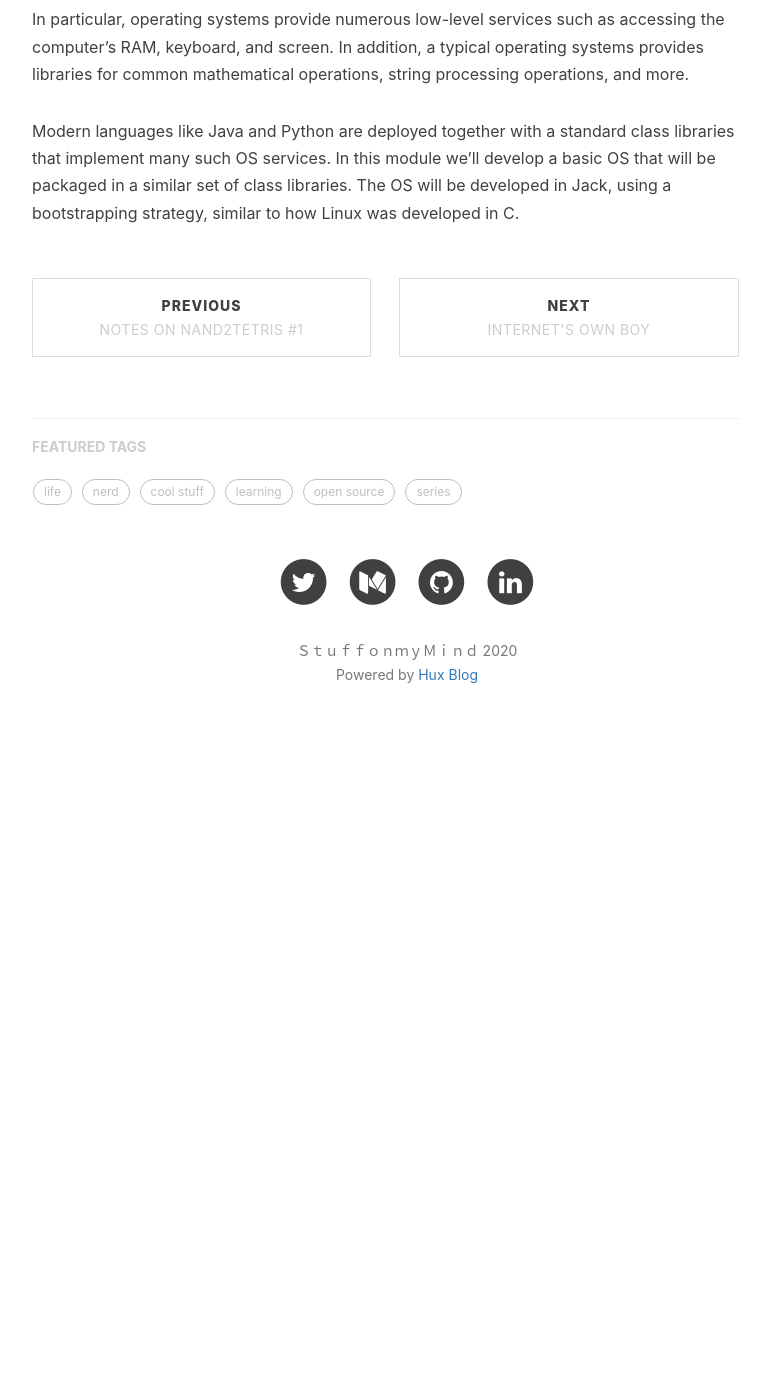
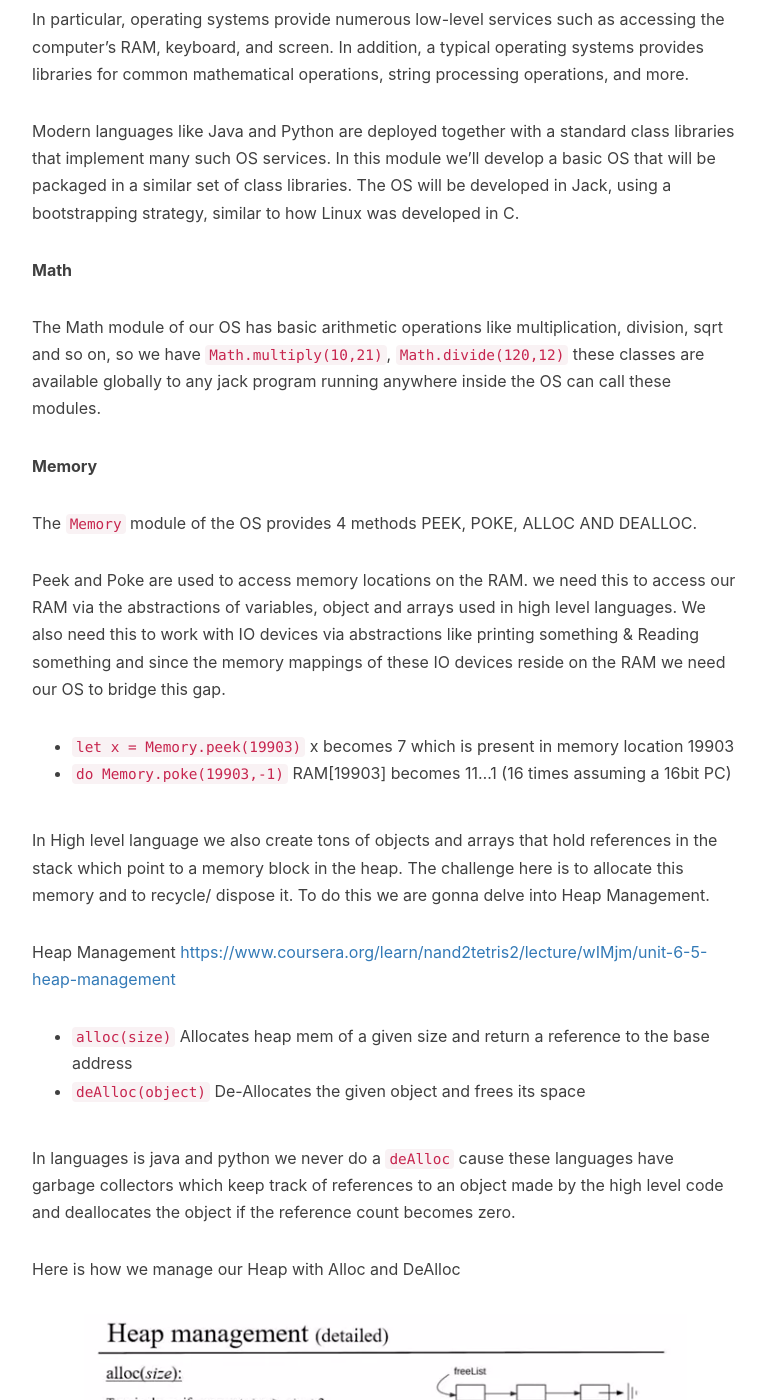
Before and after one commit to Sangarshanan/sangarshanan.github.io, a Jekyll site: the page built from _posts/2020-05-25-nand2tetris#2.md, in a window 1280 px wide and 1400 px high, scrolled down 25665 px. Shown: the whole window, without its empty margins (233-1003 px from the left). Built offline with Jekyll 4.4.1, drawn with Linux system fonts in a browser that asks for light colours; nearby versions of some CDN libraries; comment, search, counter and statistics services are not loaded; before the commit the page ends 26417 px from its top, so only the background shows below that; some of the changed text lies outside the part shown.

Commit message:
Add week5 first half

```diff
--- a/_posts/2020-05-25-nand2tetris#2.md
+++ b/_posts/2020-05-25-nand2tetris#2.md
@@ -670,3 +670,43 @@ An operating system is a collection of software services designed to close gaps
 In particular, operating systems provide numerous low-level services such as accessing the computer's RAM, keyboard, and screen. In addition, a typical operating systems provides libraries for common mathematical operations, string processing operations, and more.
 
 Modern languages like Java and Python are deployed together with a standard class libraries that implement many such OS services. In this module we'll develop a basic OS that will be packaged in a similar set of class libraries. The OS will be developed in Jack, using a bootstrapping strategy, similar to how Linux was developed in C.
+
+**Math**
+
+The Math module of our OS has basic arithmetic operations like multiplication, division, sqrt and so on, so we have `Math.multiply(10,21)`, `Math.divide(120,12)` these classes are available globally to any jack program running anywhere inside the OS can call these modules.
+
+**Memory**
+
+The `Memory` module of the OS provides 4 methods PEEK, POKE, ALLOC AND DEALLOC.
+
+Peek and Poke are used to access memory locations on the RAM. we need this to access our RAM via the abstractions of variables, object and arrays used in high level languages. We also need this to work with IO devices via abstractions like printing something & Reading something and since the memory mappings of these IO devices reside on the RAM we need our OS to bridge this gap.
+
+- `let x = Memory.peek(19903)` x becomes 7 which is present in memory location 19903
+- `do Memory.poke(19903,-1)` RAM[19903] becomes 11...1 (16 times assuming a 16bit PC)
+
+
+In High level language we also create tons of objects and arrays that hold references in the stack which point to a memory block in the heap. The challenge here is to allocate this memory and to recycle/ dispose it. To do this we are gonna delve into Heap Management.
+
+Heap Management <https://www.coursera.org/learn/nand2tetris2/lecture/wIMjm/unit-6-5-heap-management>
+
+- `alloc(size)` Allocates heap mem of a given size and return a reference to the base address
+- `deAlloc(object)` De-Allocates the given object and frees its space
+
+
+In languages is java and python we never do a `deAlloc` cause these languages have garbage collectors which keep track of references to an object made by the high level code and deallocates the object if the reference count becomes zero.
+
+Here is how we manage our Heap with Alloc and DeAlloc
+
+![Alloc](/img/in-post/nand2tetris-alloc.png)
+
+![DeAlloc](/img/in-post/nand2tetris-dealloc.png)
+
+
+- We split our heap memory into segments and use a linked list to keep track them
+- The linked list has a reference to the next segment, the Size of the segment and the actual free segment
+- When Allocating we go through segments and allocate segments based on different strategies like first fit (Greedy&Fast) or Best fit (Optimal&Slow)
+- DeAlloc appends the acquired segment back the linked list of memory segments
+
+One perk to note here is that when allocating memory often we might tread into a situation where the available most of the memory blocks are smaller and there is no/ few bigger chunk of memory. This phenomenon is called **Fragmentation** in memory management and it makes `alloc` harder
+
+There is often a `DeFrag` method that goes through the whole memory segment and combines these fragmented chunks into bigger ones. We do this when alloc returns empty.
```
Also changed, not shown: other parts of _posts/2020-05-25-nand2tetris#2.md (+1 -1 lines), img/in-post/nand2tetris-alloc.png (added), img/in-post/nand2tetris-dealloc.png (added).
